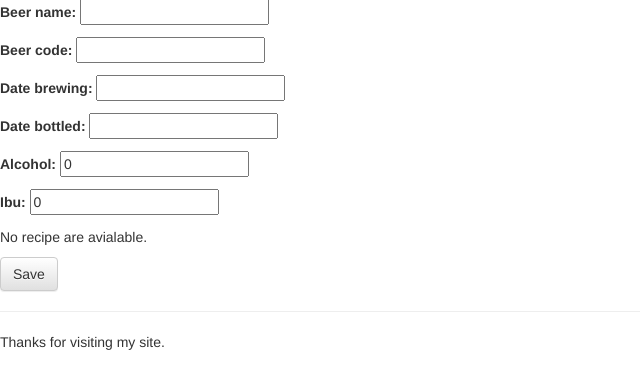
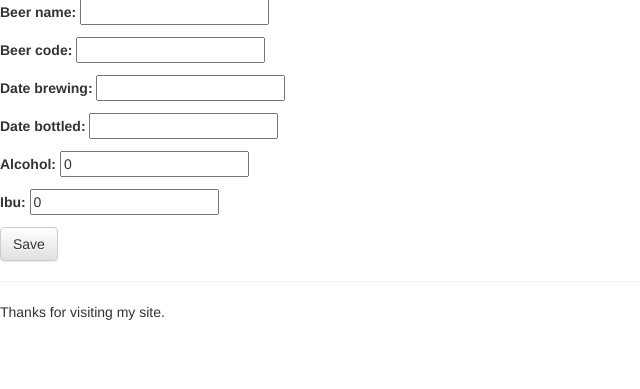
Before and after one commit to anarey/beersdata, a Django app: page /beers/new/ in a window 1280 px wide. Shown: the part 201-590 px from the top of the page, without its empty margins (0-640 px from the left). Run offline with Django 3.2, Linux system fonts and the light colour scheme; some libraries are stand-ins or nearby versions.

Commit message:
beers: limpieza en beer_edit template
Eliminación de código innecesario.

```diff
--- a/beers/templates/beers/beer_edit.html
+++ b/beers/templates/beers/beer_edit.html
@@ -4,20 +4,6 @@
     <h1>New Beer</h1>
     <form method="POST" class="beer-form">{% csrf_token %}
         {{ form.as_p }}
-	{% if list_recipe %}
-	    <ul>
-	    {% for recipe in list_recipe %}
-
-		<li>{{ recipe }}
-                    <a href="{% url 'beers:recipe_edit' recipe.id %}">
-                        <span class="glyphicon glyphicon-pencil"></span>
-                    </a>
-               </li>
-	    {% endfor %}
-	    </ul>
-	{% else %}
-	    <p> No recipe are avialable.</p>
-	{% endif %}
         <button type="submit" class="save btn btn-default">Save</button>
     </form>
 
```
